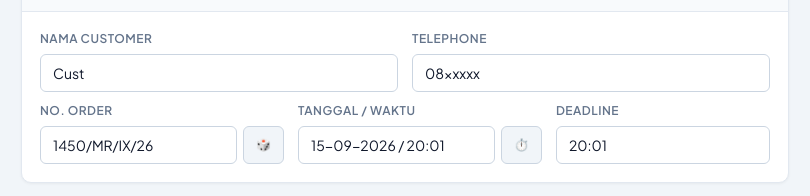
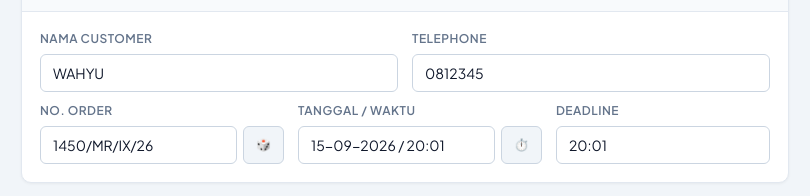
Before and after one commit to jardigur/nota, a plain HTML site: page index.html in a window 1280 px wide. Shown: the part 402-598 px from the top of the page, 3-813 px from the left. Drawn offline with Linux system fonts and the light colour scheme.

Commit message:
Update index.html

```diff
--- a/index.html
+++ b/index.html
@@ -86,11 +86,11 @@
             <div class="form-grid-2">
               <div class="form-group">
                 <label for="customer-name">Nama Customer</label>
-                <input type="text" id="customer-name" value="Cust" placeholder="Nama pelanggan">
+                <input type="text" id="customer-name" value="WAHYU" placeholder="Nama pelanggan">
               </div>
               <div class="form-group">
                 <label for="customer-phone">Telephone</label>
-                <input type="text" id="customer-phone" value="08xxxxx" placeholder="Nomor kontak">
+                <input type="text" id="customer-phone" value="0812345" placeholder="Nomor kontak">
               </div>
             </div>
             <div class="form-grid-3" style="margin-top: 10px;">
```
